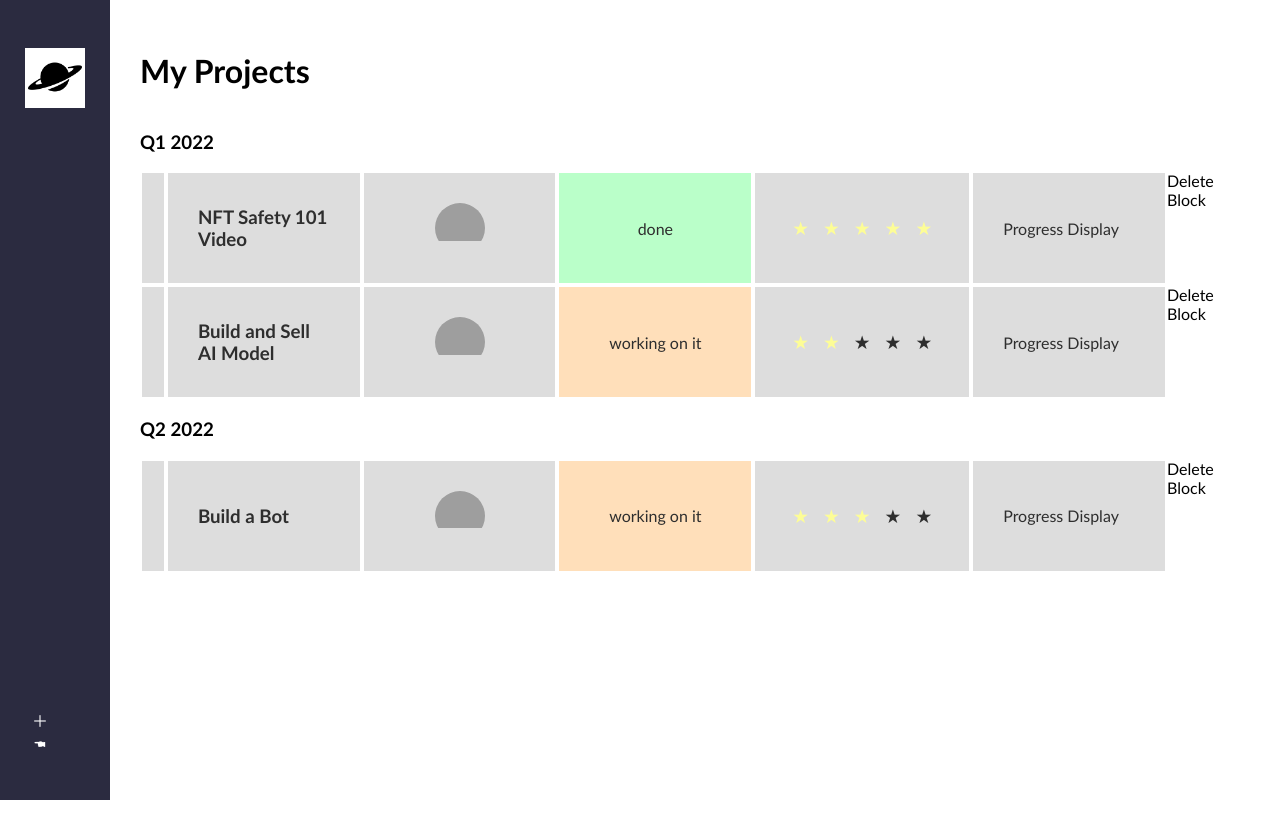
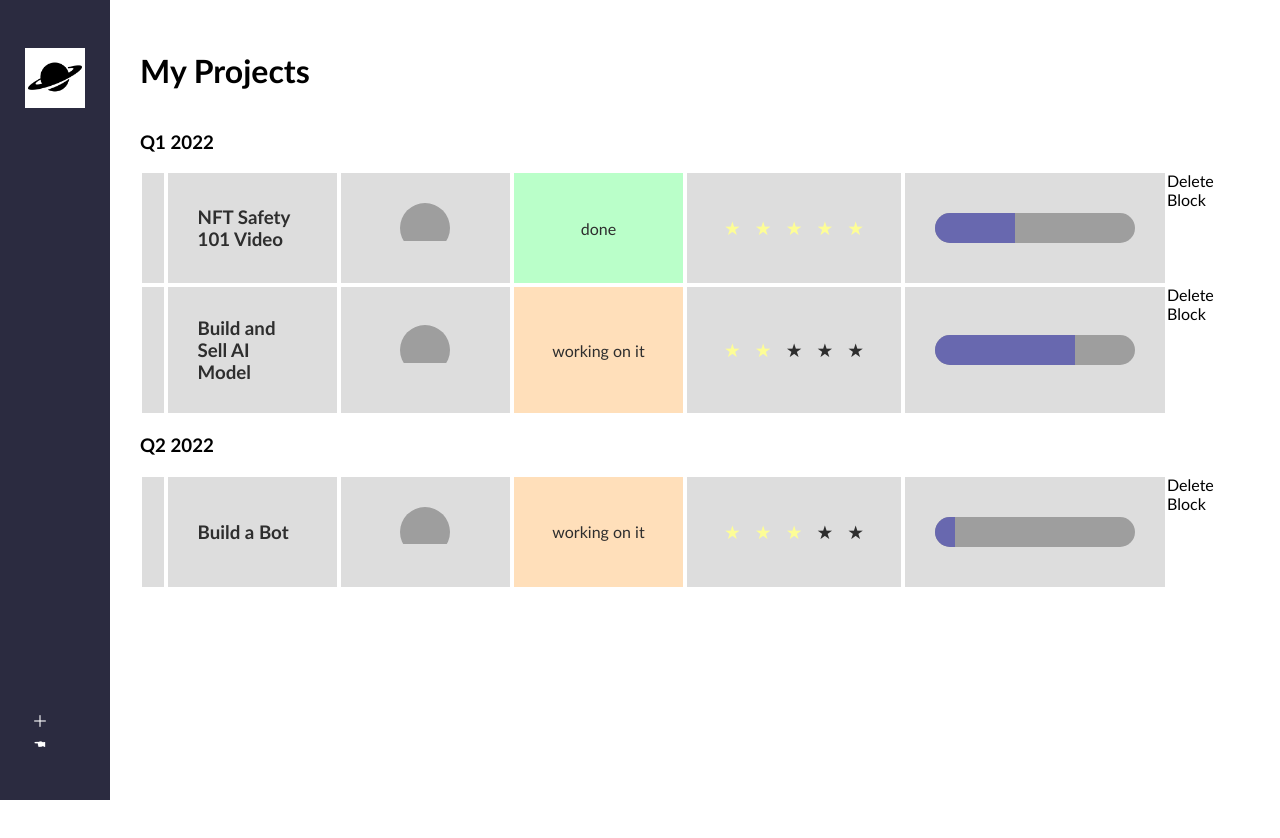
Before and after one commit to RvN-R/monday-clone, a React (Create React App) app in the folder monday-clone/: page / in a window 1280 px wide. Shown: the top 838 px of the page. Built offline with nearby package versions, Linux system fonts and the light colour scheme; grey boxes are pictures that could not be loaded.

Commit message:
progress display completed

```diff
--- a/monday-clone/src/components/progressdisplay.js
+++ b/monday-clone/src/components/progressdisplay.js
@@ -1,6 +1,10 @@
-const progressDisplay = () => {
+const progressDisplay = ( {progress} ) => {
     return (
-        <div>Progress Display</div>
+        <div className="progress-display">
+            <div className="progress-bar">
+                <div style={{ width: progress + '%'}} className="progress-indicator"></div>
+            </div>
+        </div>
     )
 }
 export default progressDisplay
--- a/monday-clone/src/components/ticketcard.js
+++ b/monday-clone/src/components/ticketcard.js
@@ -15,7 +15,7 @@
                 <AvatarDisplay ticket ={ticket}/>
                 <StatusDisplay status={ticket.status}/>
                 <PriorityDisplay priority={ticket.priority}/>
-                <ProgressDisplay/>
+                <ProgressDisplay progress={ticket.progress}/>
             </div>
             {/* </link> */}
             <DeleteBlock/>
--- a/monday-clone/src/index.css
+++ b/monday-clone/src/index.css
@@ -119,6 +119,21 @@
 .ticket-card .priority-display .star-container h3{
     margin: 7px;
     padding: 0;
+}
 
+.ticket-card .progress-display{
+    min-width: 200px;
+}
 
+.ticket-card .progress-bar {
+    width: 100%;
+    height: 30px;
+    background-color: rgb(158,158,158);
+    border-radius: 15px;
+    overflow: hidden;
 }
+
+.ticket-card .progress-bar .progress-indicator{
+    background-color: rgb(104,104,175);
+    height: 100%;
+}
```
